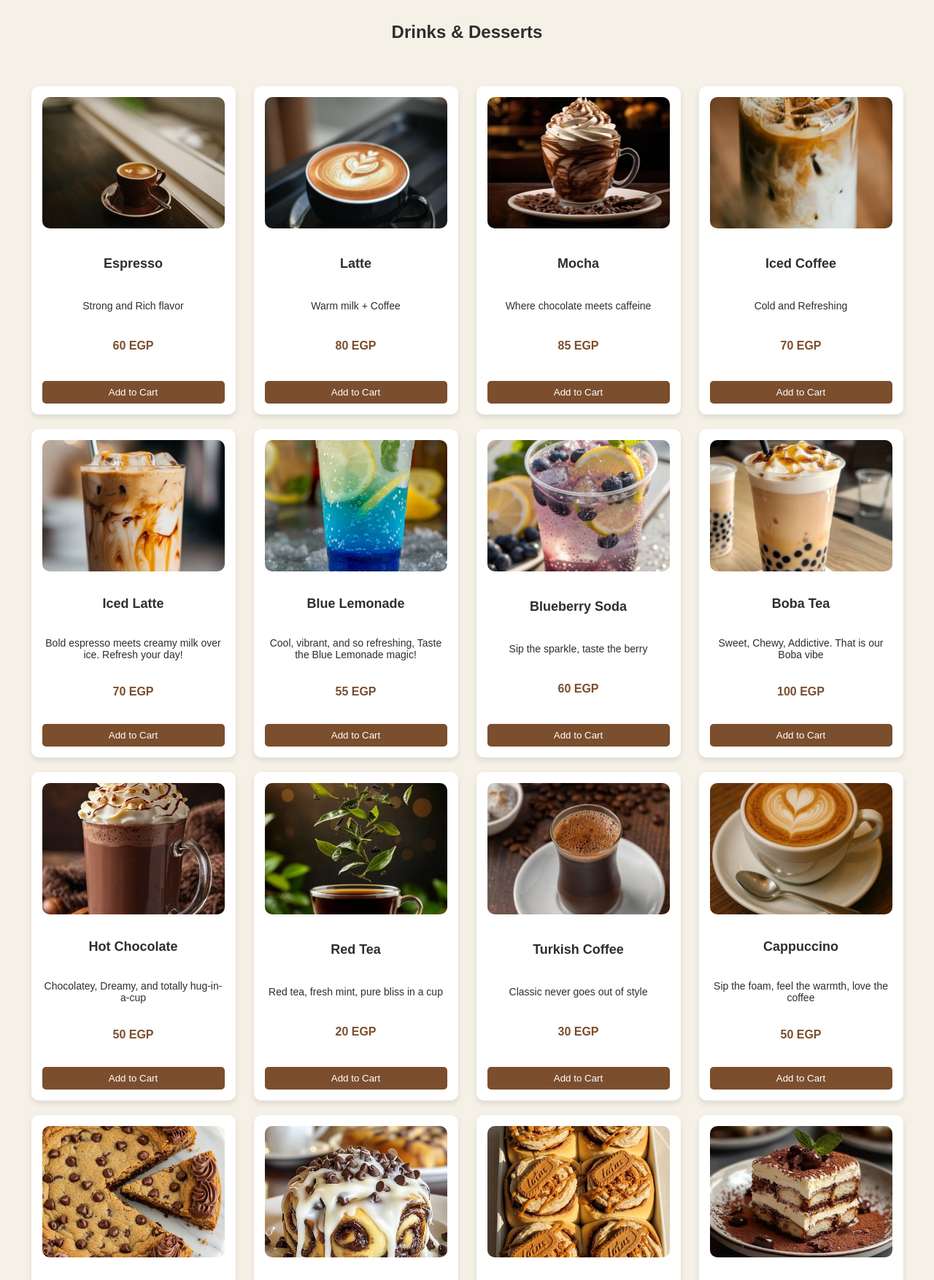
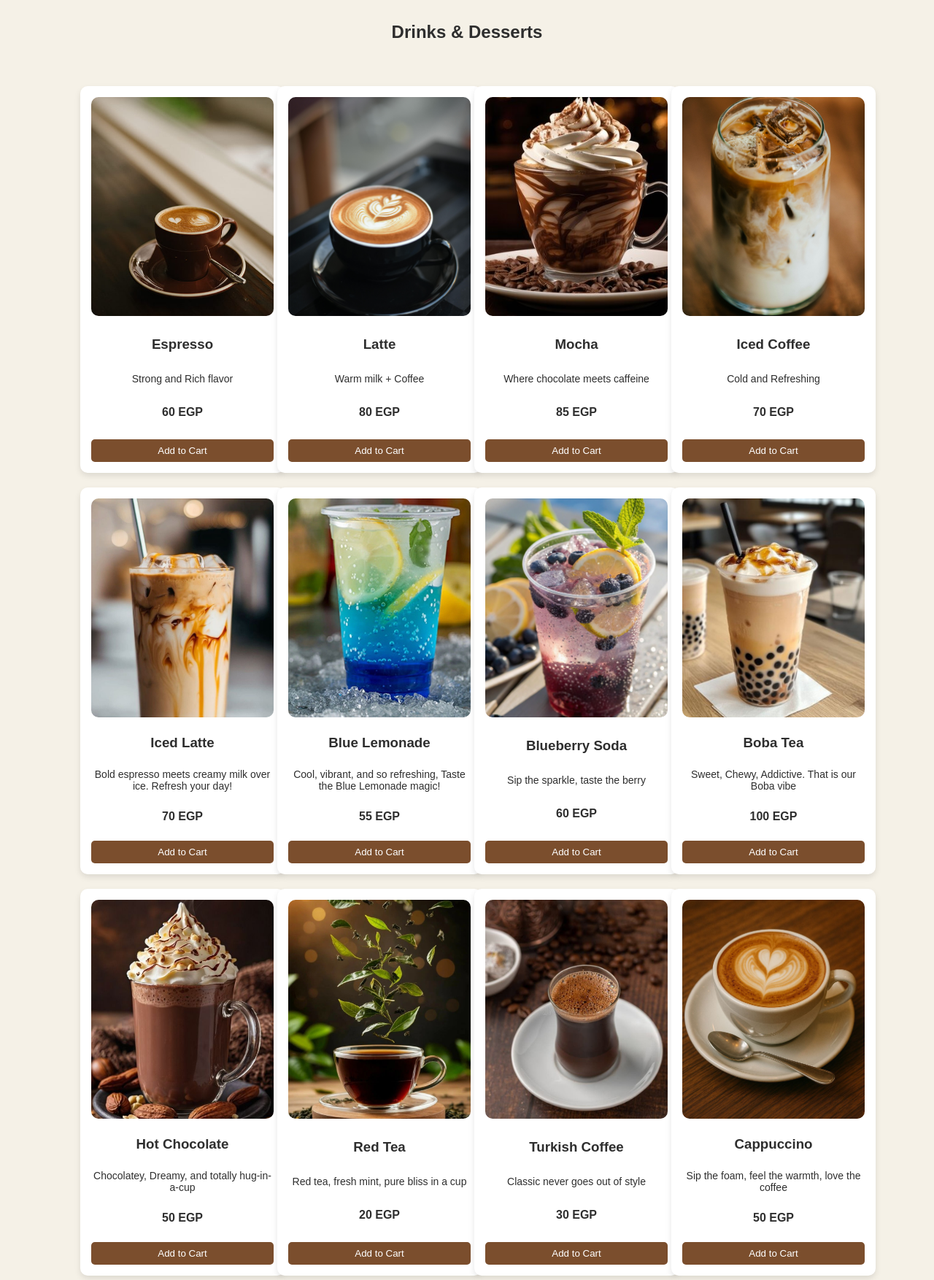
Before and after one commit to MohamedSamir6610/Web-project, a PHP site: page /menu2.html in a window 1280 px wide. Shown: the part 58-1812 px from the top of the page at 73% size. Run offline with PHP 8.4, Linux system fonts and the light colour scheme.

Commit message:
menu css final

```diff
--- a/menu2.css
+++ b/menu2.css
@@ -1,20 +1,38 @@
-/* menu.css */
-
-/* عام */
-
 body {
     font-family: Arial, sans-serif;
     background-color: #f5f1e7;
     margin: 0;
     color: #2e2e2e;
 }
+
+
+.navbar {
+    display: flex;
+    justify-content: space-between;
+    align-items: center;
+    padding: 15px 50px;
+    background-color: #7b4e2d;
+    color: white;
+}
+
+.navbar h2 { margin: 0; }
+.navbar a {
+    color: white;
+    text-decoration: none;
+    margin-left: 20px;
+    font-weight: bold;
+}
+.navbar a:hover { text-decoration: underline; }
+
+
 .menu-grid {
     display: grid;
-    grid-template-columns: repeat(auto-fit, minmax(250px, 250px)); /* كل عنصر عرضه ثابت */
+    grid-template-columns: repeat(auto-fit, minmax(250px, 250px));
     gap: 20px;
     padding: 40px;
-    justify-content: center; /* يركز المربعات */
+    justify-content: center;
 }
+
 
 .menu-item {
     display: flex;
@@ -25,91 +43,16 @@ body {
     padding: 15px;
     text-align: center;
     box-shadow: 0 4px 8px rgba(0,0,0,0.1);
-    height: 420px;       /* الطول ثابت */
-    width: 250px;        /* العرض ثابت */
-    opacity: 0;
-    transform: translateY(30px);
-    transition: opacity 0.6s ease, transform 0.6s ease;
+    height: 500px;
+    width: 250px;
+    opacity: 1;
+    transform: translateY(0);
 }
 
 .menu-item img {
     width: 100%;
-    height: 180px;       /* ارتفاع الصورة ثابت */
+    height: 300px;
     object-fit: cover;
-    border-radius: 10px;
-    transition: transform 0.3s ease, box-shadow 0.3s ease;
-}
-
-
-/* Navbar */
-.navbar {
-    display: flex;
-    justify-content: space-between;
-    align-items: center;
-    padding: 15px 50px;
-    background-color: #7b4e2d;
-    color: white;
-}
-
-.navbar h2 { margin: 0; }
-
-.navbar a {
-    color: white;
-    text-decoration: none;
-    margin-left: 20px;
-    font-weight: bold;
-}
-
-.navbar a:hover {
-    text-decoration: underline;
-}
-
-/* Grid المنيو */
-.menu-grid {
-    .menu-item {
-    display: flex;
-    flex-direction: column;
-    justify-content: space-between; /* يخلي السعر دايمًا في الأسفل */
-    background-color: #fff;
-    border-radius: 10px;
-    padding: 15px;
-    text-align: center;
-    box-shadow: 0 4px 8px rgba(0,0,0,0.1);
-    height: 420px; /* طول ثابت للمربع */
-    opacity: 0;
-    transform: translateY(30px);
-    transition: opacity 0.6s ease, transform 0.6s ease;
-}
-
-.menu-item img {
-    width: 100%;
-    height: 180px; /* طول ثابت للصورة */
-    object-fit: cover; /* يحافظ على نسبة الصورة */
-    border-radius: 10px;
-    transition: transform 0.3s ease, box-shadow 0.3s ease;
-}
-
-    display: grid;
-    grid-template-columns: repeat(auto-fit, minmax(250px, 1fr));
-    gap: 20px;
-    padding: 40px;
-    justify-items: center;
-}
-
-/* كل عنصر من المنيو */
-.menu-item {
-    background-color: #fff;
-    border-radius: 10px;
-    padding: 15px;
-    text-align: center;
-    box-shadow: 0 4px 8px rgba(0,0,0,0.1);
-    opacity: 0;
-    transform: translateY(30px);
-    transition: opacity 0.6s ease, transform 0.6s ease;
-}
-
-.menu-item img {
-    width: 100%;
     border-radius: 10px;
     transition: transform 0.3s ease, box-shadow 0.3s ease;
 }
@@ -119,24 +62,11 @@ body {
     box-shadow: 0 10px 20px rgba(0,0,0,0.2);
 }
 
-.menu-item h3 {
-    margin: 10px 0 5px;
-    font-size: 18px;
-}
+.menu-item h3 { margin: 10px 0 5px; }
+.menu-item p { font-size: 14px; margin: 5px 0; }
+.price { font-weight: bold; display: block; margin: 5px 0 10px; }
 
-.menu-item p {
-    font-size: 14px;
-    margin: 5px 0;
-}
 
-.price {
-    font-weight: bold;
-    display: block;
-    margin: 5px 0 10px;
-    color: #7b4e2d;
-}
-
-/* زر الإضافة للكارت */
 .add-to-cart {
     padding: 8px 15px;
     background-color: #7b4e2d;
@@ -151,20 +81,3 @@ body {
     transform: scale(1.1);
     background-color: #5c3820;
 }
-
-/* عند ظهور العناصر عند السكروول */
-.menu-item.show {
-    opacity: 1;
-    transform: translateY(0);
-}
-
-/* Responsive */
-@media(max-width: 768px) {
-    .navbar {
-        flex-direction: column;
-        align-items: flex-start;
-    }
-    .nav-links {
-        margin-top: 10px;
-    }
-}
```
Also changed, not shown: cart.html (+17 -0 lines).
